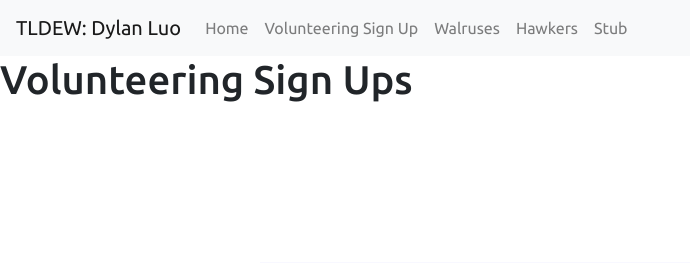
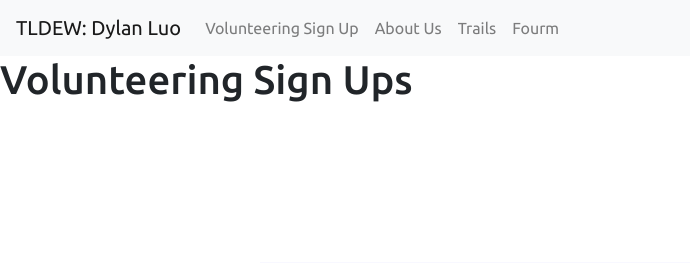
Before and after one commit to Ethan-Gravin25/TLDEW, a Flask app: page /Volunteering/ in a window 1280 px wide. Shown: the top 263 px of the page, without its empty margins (0-690 px from the left). Run offline with Flask 2, Linux system fonts and the light colour scheme; some libraries are stand-ins or nearby versions.

Commit message:
added to nav bar and fixed background on home page

```diff
--- a/templates/layouts/base.html
+++ b/templates/layouts/base.html
@@ -7,7 +7,7 @@ This HTML is setup as as a Jinja2 layout, coders use layouts for:
 <!DOCTYPE HTML>
 <html lang="en">
 
-{% set basename = "Nighthawk Coding" %}
+{% set basename = "Trail Norte" %}
 {% set github = "https://github.com/nighthawkcoders" %}
 {% set twitter = "https://twitter.com/NighthawkCoding" %}
 {% set youtube = "https://www.youtube.com/channel/UClIKOsDS5dsfzFA3zveDT3Q?view_as=subscriber" %}
@@ -149,6 +149,10 @@ This HTML is setup as as a Jinja2 layout, coders use layouts for:
 <style>
     body {
         background-image: url('https://wallpaperaccess.com/full/3551108.jpg');
+        background-repeat: no-repeat;
+        background-size: 110%;
+    }
+</style>
     }</style>
 
 
--- a/templates/layouts/navbar.html
+++ b/templates/layouts/navbar.html
@@ -2,18 +2,17 @@
 This HTML is setup as a fragment allowing it to be "included" by other HTML files via Jinja2
 -->
 <nav class="navbar navbar-expand-lg navbar-light bg-light">
-    <a class="navbar-brand" href="https://csp.nighthawkcodingsociety.com/">{{basename}}</a>
+    <a class="navbar-brand" href="/">{{basename}}</a>
     <button class="navbar-toggler" type="button" data-toggle="collapse" data-target="#navbarNavAltMarkup" aria-controls="navbarNavAltMarkup" aria-expanded="false" aria-label="Toggle navigation">
         <span class="navbar-toggler-icon"></span>
     </button>
     <div class="collapse navbar-collapse" id="navbarNavAltMarkup">
         <div class="navbar-nav">
             <!-- url_for is a Jinja2 pre-processor that finds route from function name (def) -->
-            <a class="nav-link" href="/">Home</a>
             <a class="nav-link" href="/Volunteering/">Volunteering Sign Up</a>
-            <a class="nav-link" href="/walruses/">Walruses</a>
-            <a class="nav-link" href="/hawkers/">Hawkers</a>
-            <a class="nav-link" href="/stub/">Stub</a>
+            <a class="nav-link" href="/walruses/">About Us</a>
+            <a class="nav-link" href="/hawkers/">Trails</a>
+            <a class="nav-link" href="/stub/">Fourm</a>
         </div>
     </div>
 </nav>
```
